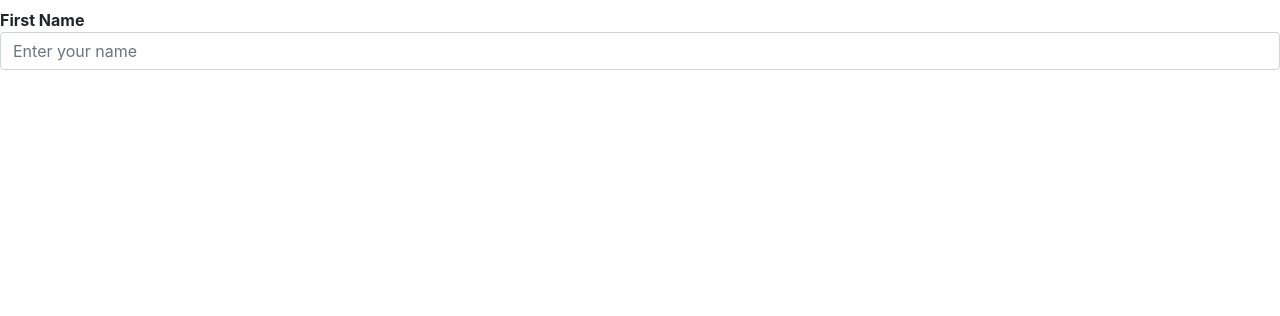
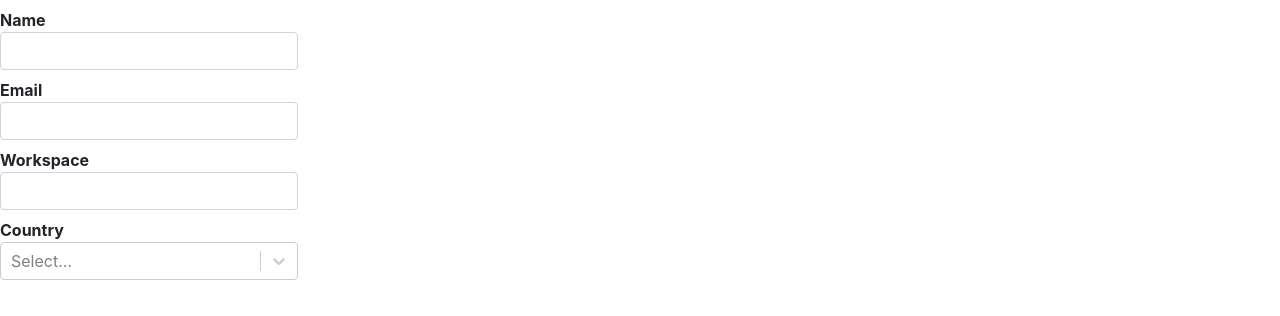
Before and after one commit to u-d-a-y-95/ERPM_Front, a React (Create React App) app: page /configuration in a window 1280 px wide. Shown: the top 316 px of the page. Built offline with nearby package versions, Linux system fonts and the light colour scheme.

Commit message:
create login page

```diff
--- a/src/App.js
+++ b/src/App.js
@@ -5,6 +5,9 @@ import ls from "./main/services/local-storage";
 // import {TOKEN,TOKEN1} from './main/constant/local-storage.contant'
 import MasterInput from "./main/common/base-component/master-input";
 import { useState } from "react";
+import { Formik } from "formik";
+import MasterSelect from "./main/common/base-component/master-select";
+import * as Yup from "yup";
 
 function App() {
   // http.de('https://jsonplaceholder.typicode.com/todos/1')
@@ -15,18 +18,107 @@ function App() {
   const [name, setName] = useState("");
   function onChange(e) {
     setName(e.target.value);
-    console.log("dasdsd");
   }
+
+  //azizul code;
+  const countryDDL = [
+    { value: 1, label: "Bangladesh" },
+    { value: 2, label: "India" },
+    { value: 3, label: "China" },
+  ];
+  //initial values;
+  const initialValues = {
+    name: "",
+    email: "",
+    workSpace: "",
+    country: "",
+  };
+
+  const validationSchema = Yup.object().shape({
+    name: Yup.string().required("Name is required"),
+    email: Yup.string().email().required("Email is required"),
+    workSpace: Yup.string().required("Workspace is required"),
+    country: Yup.object().shape({
+      value: Yup.string().required("Country is required"),
+      label: Yup.string().required("Country is required"),
+    }),
+  });
+
   return (
     <div>
-      <MasterInput
-        label="First Name"
-        name="firstName"
-        placeHolder="Enter your name"
-        type="text"
-        value={name}
-        onChange={onChange}
-      />
+      <Formik
+        enableReinitialize={true}
+        initialValues={initialValues}
+        validationSchema={validationSchema}
+        onSubmit={(values, { setSubmitting, resetForm }) => {}}
+      >
+        {({
+          handleSubmit,
+          resetForm,
+          values,
+          errors,
+          touched,
+          setFieldValue,
+          isValid,
+          dirty,
+        }) => (
+          <>
+            <form onSubmit={handleSubmit}>
+              {console.log(values)}
+              <div className="form-card">
+                <div className="form-card-content">
+                  <div className="row">
+                    <div className="col-lg-3">
+                      <MasterInput
+                        label="Name"
+                        name="name"
+                        type="text"
+                        value={name}
+                        onChange={onChange}
+                        // onChange={(value) => {
+                        //   setFieldValue("name", value);
+                        // }}
+                      />
+                      <MasterInput
+                        label="Email"
+                        name="email"
+                        type="email"
+                        value={values?.email}
+                        // onChange={onChange}
+                        onChange={(value) => {
+                          setFieldValue("email", value);
+                        }}
+                      />
+                      <MasterInput
+                        label="Workspace"
+                        name="workSpace"
+                        type="text"
+                        value={values?.workSpace}
+                        // onChange={onChange}
+                        onChange={(value) => {
+                          setFieldValue("workSpace", value);
+                        }}
+                      />
+                      <MasterSelect
+                        label="Country"
+                        name="country"
+                        options={countryDDL || []}
+                        id="country"
+                        // type="text"
+                        value={values?.country}
+                        // onChange={onChange}
+                        onChange={(value) => {
+                          setFieldValue("country", value);
+                        }}
+                      />
+                    </div>
+                  </div>
+                </div>
+              </div>
+            </form>
+          </>
+        )}
+      </Formik>
     </div>
   );
 }
```
Also changed, not shown: src/main/module/configuration/configuration.module.js (+10 -10 lines).
